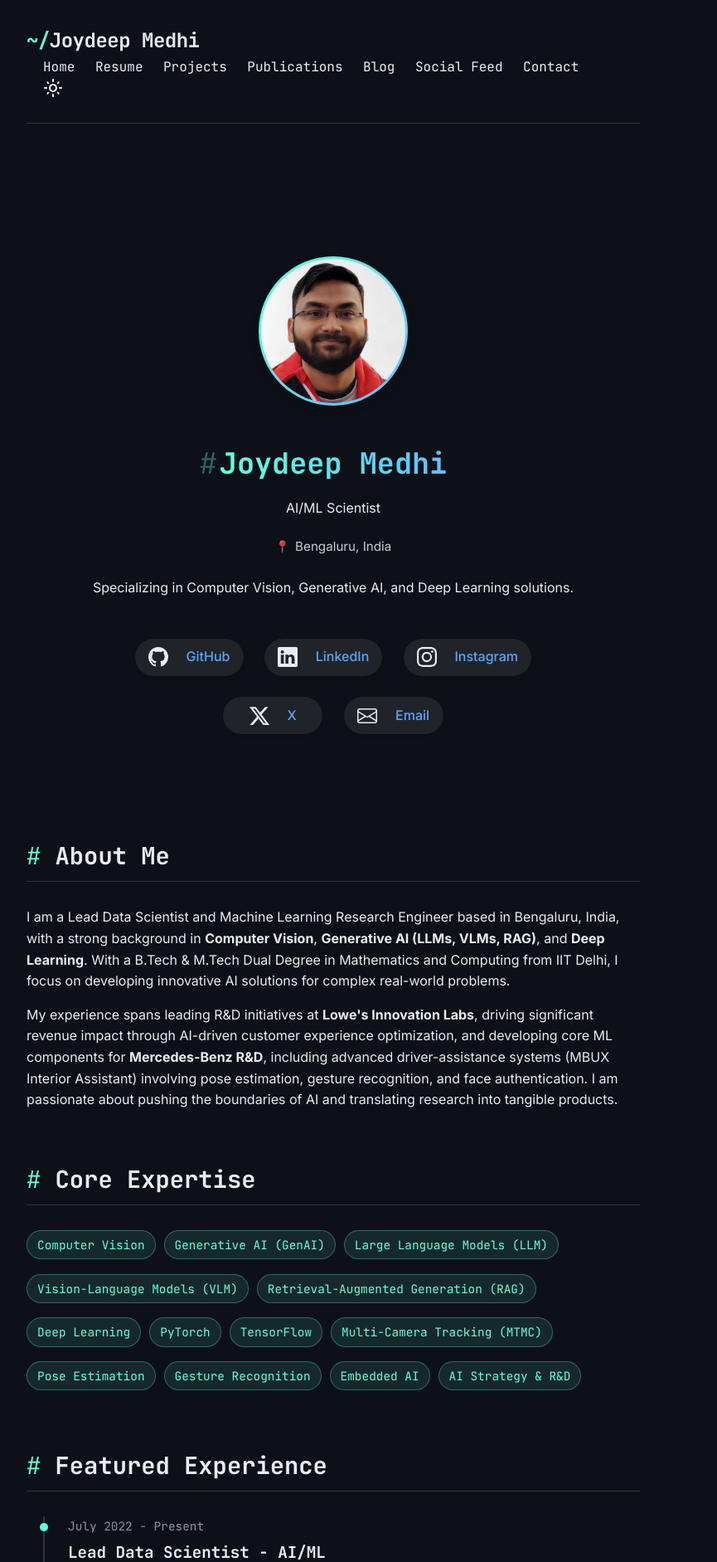
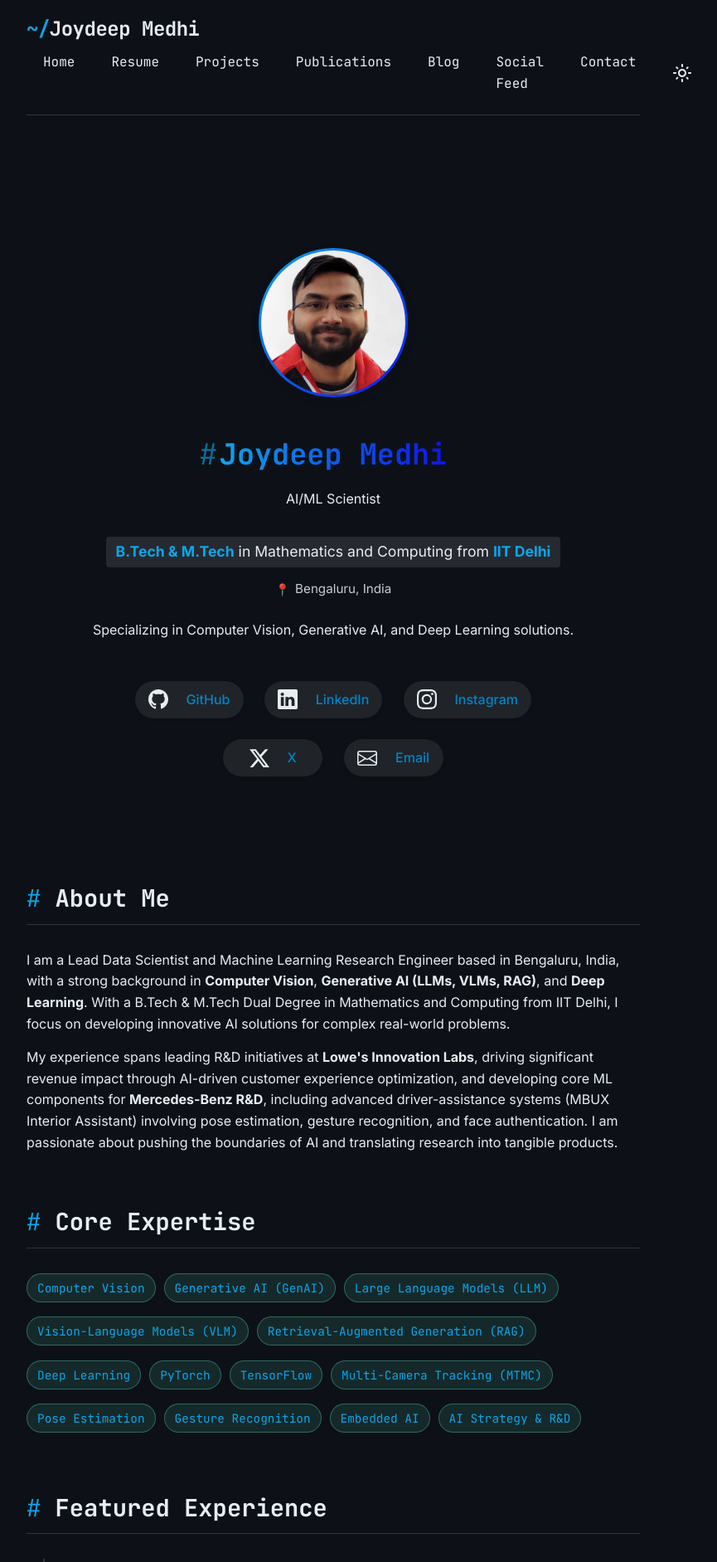
Before and after one commit to joydeepmedhi/joydeepmedhi.github.io, a Jekyll site: the page built from index.md, in a window 1280 px wide. Shown: the top 1883 px of the page at 83% size, without its empty margins (238-1103 px from the left). Built offline with Jekyll 4.4.1, drawn with Linux system fonts in a browser that asks for light colours.

Commit message:
Improve portfolio: simplify download button, highlight education, fix mobile menu, enhance color visibility

```diff
--- /dev/null
+++ b/_sass/_education.scss
@@ -0,0 +1,20 @@
+// Education styles
+.education {
+  font-size: 1.1rem;
+  margin: 0.5rem 0;
+  padding: 0.25rem 0.75rem;
+  display: inline-block;
+  border-radius: 4px;
+
+  [data-theme="dark"] & {
+    background-color: rgba(255, 255, 255, 0.1);
+  }
+
+  [data-theme="light"] & {
+    background-color: rgba(0, 0, 0, 0.05);
+  }
+
+  strong {
+    color: #0ea5e9;
+  }
+}
--- /dev/null
+++ b/_sass/_header.scss
@@ -0,0 +1,110 @@
+// Site header styles
+.site-header {
+  padding: 1rem 0;
+  border-bottom: 1px solid;
+
+  [data-theme="dark"] & {
+    border-color: $border-color-dark;
+  }
+
+  [data-theme="light"] & {
+    border-color: $border-color-light;
+  }
+
+  .header-wrapper {
+    display: flex;
+    justify-content: space-between;
+    align-items: center;
+    flex-wrap: wrap;
+  }
+
+  .site-title {
+    font-weight: 700;
+    text-decoration: none;
+
+    .title-prefix {
+      color: $accent-color;
+    }
+  }
+}
+
+// Navigation styles
+.site-nav {
+  position: relative;
+
+  .nav-trigger {
+    display: none;
+  }
+
+  .menu-icon {
+    display: none;
+    cursor: pointer;
+    padding: 10px;
+
+    svg {
+      fill: currentColor;
+    }
+  }
+
+  .trigger {
+    display: flex;
+    gap: 1.5rem;
+  }
+
+  .page-link {
+    display: inline-block;
+    padding: 0.5rem 0;
+    position: relative;
+
+    &::after {
+      content: '';
+      position: absolute;
+      width: 0;
+      height: 2px;
+      bottom: 0;
+      left: 0;
+      background-color: $accent-color;
+      transition: width 0.3s ease;
+    }
+
+    &:hover::after,
+    &.active::after {
+      width: 100%;
+    }
+  }
+
+  @media screen and (max-width: 600px) {
+    .menu-icon {
+      display: block;
+    }
+
+    .trigger {
+      display: none;
+      position: absolute;
+      top: 100%;
+      right: 0;
+      margin-top: 0.5rem;
+      padding: 1rem;
+      flex-direction: column;
+      gap: 1rem;
+      width: 200px;
+      border-radius: 4px;
+      z-index: 10;
+
+      [data-theme="dark"] & {
+        background-color: $background-color-dark;
+        border: 1px solid $border-color-dark;
+      }
+
+      [data-theme="light"] & {
+        background-color: $background-color-light;
+        border: 1px solid $border-color-light;
+        box-shadow: 0 4px 6px rgba(0, 0, 0, 0.1);
+      }
+    }
+
+    .nav-trigger:checked ~ .trigger {
+      display: flex;
+    }
+  }
+}
--- a/_sass/_variables.scss
+++ b/_sass/_variables.scss
@@ -23,8 +23,8 @@
 $hover-color-light: #f1f1f1;
 
 // Accent Colors
-$accent-color: #64ffda;
-$accent-color-secondary: #58a6ff;
+$accent-color: #0ea5e9; // Changed to a more visible blue
+$accent-color-secondary: #0284c7;
 $error-color: #f85149;
 $success-color: #56d364;
 $warning-color: #e3b341;
--- a/assets/css/main.scss
+++ b/assets/css/main.scss
@@ -5,6 +5,8 @@
 @import "base";
 @import "layout";
 @import "buttons";
+@import "education";
+@import "header";
 
 // Syntax highlighting styles
 .highlight {
--- a/index.md
+++ b/index.md
@@ -8,6 +8,7 @@
     <img src="/assets/images/profile.png" alt="Joydeep Medhi profile photo" class="profile-pic" />
     <h1 class="animate-text">Joydeep Medhi</h1>
     <p class="lead">AI/ML Scientist</p>
+    <p class="education"><strong>B.Tech & M.Tech</strong> in Mathematics and Computing from <strong>IIT Delhi</strong></p>
     <p class="location">Bengaluru, India</p>
     <p class="lead-subtitle">Specializing in Computer Vision, Generative AI, and Deep Learning solutions.</p>
     {% include social-links.html %}
```
Also changed, not shown: resume.md (+10 -14 lines).
